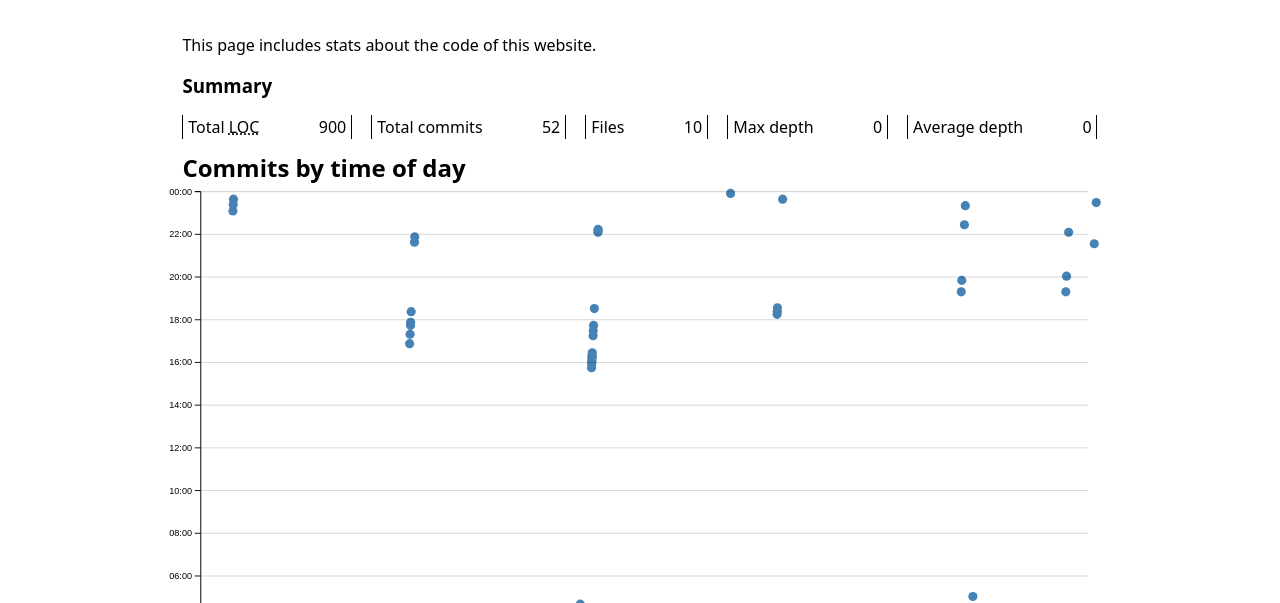
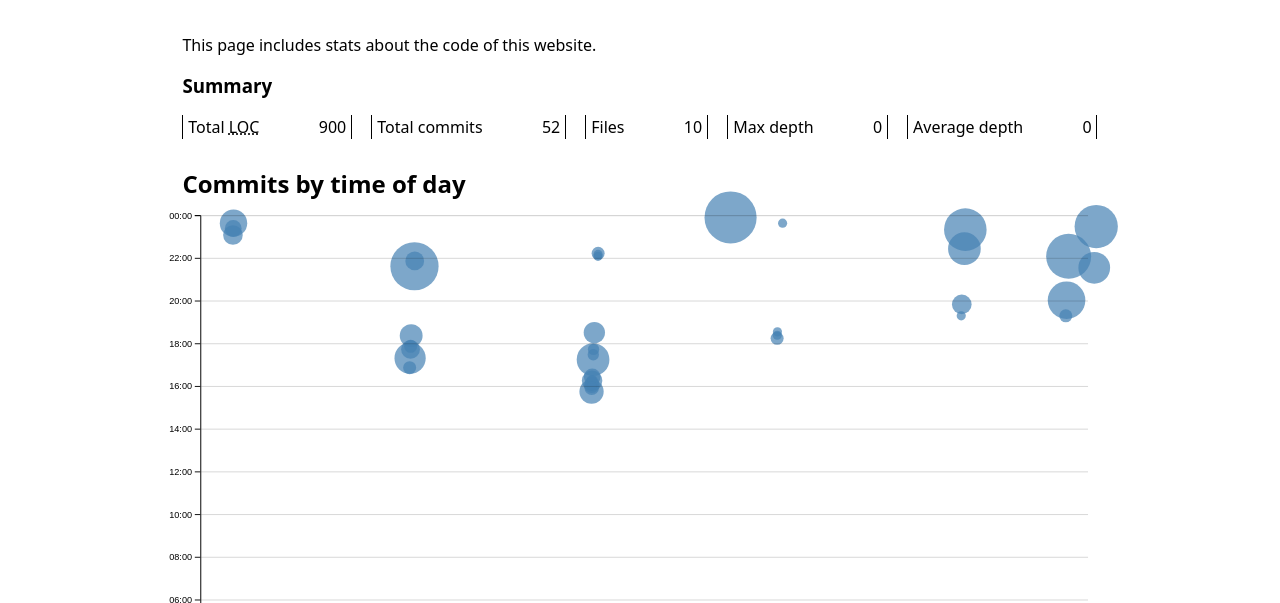
Before and after one commit to jeremy39c/portfolio, a plain HTML site: page meta/index.html in a window 1280 px wide. Shown: the part 197-800 px from the top of the page. Drawn offline with nearby package versions, Linux system fonts and the light colour scheme.

Commit message:
create scale for dot size by number of lines edited, edited page element margins, and fixed scatter plot commit url

```diff
--- a/meta/main.js
+++ b/meta/main.js
@@ -27,7 +27,7 @@ function processCommits() {
             let { author, date, time, timezone, datetime } = first;
             let ret = {
                 id: commit,
-                url: 'https://github.com/vis-society/lab-7/commit/' + commit,
+                url: 'https://github.com/jeremy39c/portfolio/commit/' + commit,
                 author,
                 date,
                 time,
@@ -91,6 +91,8 @@ function updateTooltipPosition(event) {
     tooltip.style.top =   `${event.clientY}px`;
 }
 function createScatterplot() {
+    const sortedCommits = d3.sort(commits, (d) => -d.totalLines);
+
     const width = 1000;
     const height = 600;
 
@@ -108,22 +110,31 @@ function createScatterplot() {
 
     const yScale = d3.scaleLinear().domain([0, 24]).range([height, 0]);
 
+    const [minLines, maxLines] = d3.extent(commits, (d) => d.totalLines);
+    const rScale = d3.scaleSqrt()
+        .domain([minLines, maxLines])
+        .range([5, 30]);
+
     const dots = svg.append('g').attr('class', 'dots');
 
     dots
         .selectAll('circle')
-        .data(commits)
+        .data(sortedCommits)
         .join('circle')
         .attr('cx', (d) => xScale(d.datetime))
         .attr('cy', (d) => yScale(d.hourFrac))
         .attr('r', 5)
         .attr('fill', 'steelblue')
-        .on('mouseenter', (event, commit) => {
+        .attr('r', (d) =>rScale(d.totalLines))
+        .style('fill-opacity', 0.7)
+        .on('mouseenter', function (event, commit) {
+            d3.select(event.currentTarget).style('fill-opacity', 1);
             updateTooltipContent(commit);
             updateTooltipVisibility(true);
             updateTooltipPosition(event);
         })
-        .on('mouseleave', () => {
+        .on('mouseleave', function (event) {
+            d3.select(event.currentTarget).style('fill-opacity', 0.7);
             updateTooltipContent({});
             updateTooltipVisibility(false);
         });
--- a/style.css
+++ b/style.css
@@ -129,6 +129,7 @@ dl.stats {
     display: grid;
     grid-template-columns: repeat(10, auto);
     justify-content: space-between;
+    margin-bottom: 2em;
     dt {
         border-left: 1px solid;
         border-left-color: var(--border-color);
@@ -193,6 +194,9 @@ dl.stats {
         fill: var(--color);
     }
 }
+svg {
+    margin-top: 0.5em;
+}
 .gridlines {
     opacity: 0.17;
 }
```
